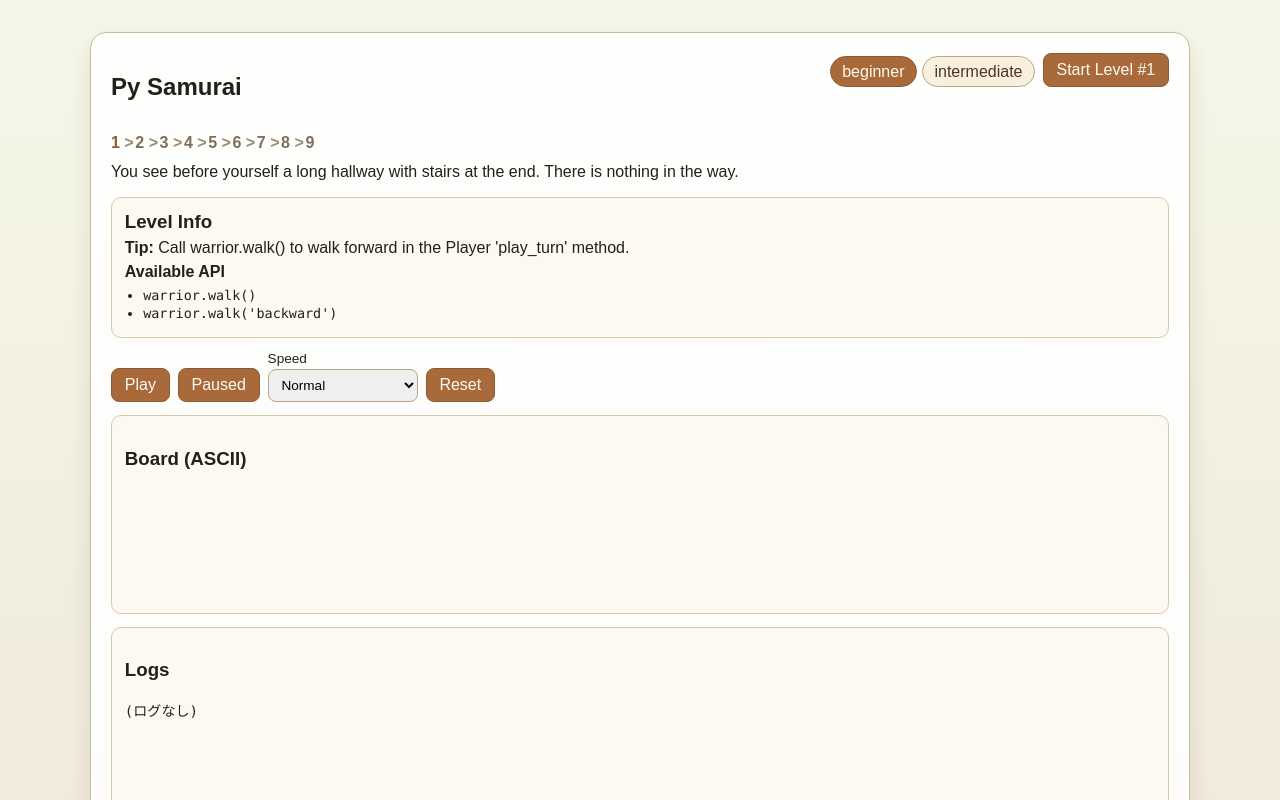
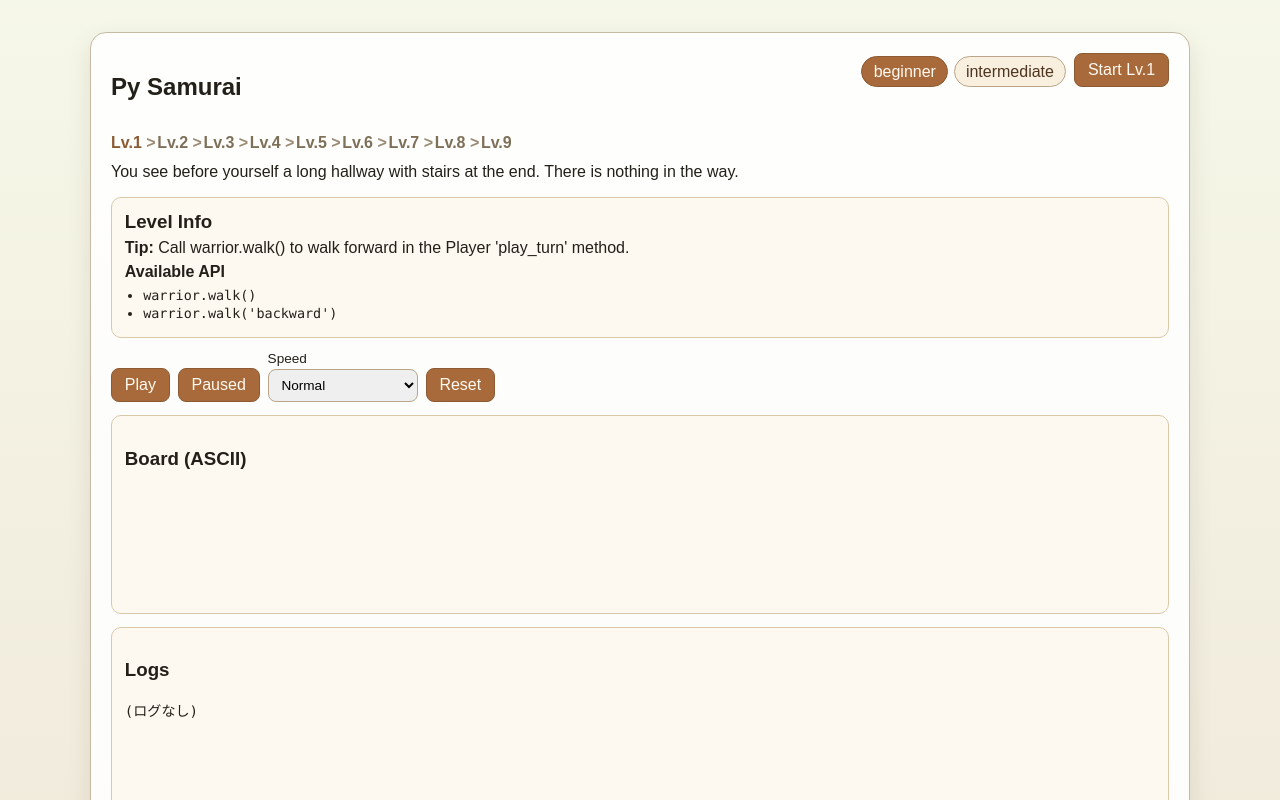
Before and after one commit to unagi/code-py-samurai, a React (Vite) app: page / in a window 1280 px wide. Shown: the top 800 px of the page. Built offline with nearby package versions, Linux system fonts and the light colour scheme.

Commit message:
fix(web): label level progress entries with Lv prefix
Reason: make progress indicators clearly recognizable as levels.

Impact: updates progress bar and start button text to use Lv.N format.

Breaking change: none

```diff
--- a/src/web/App.tsx
+++ b/src/web/App.tsx
@@ -273,7 +273,7 @@ export default function App() {
                 </button>
               ))}
             </div>
-            <button onClick={startLevel}>Start Level #{levelNumber}</button>
+            <button onClick={startLevel}>Start Lv.{levelNumber}</button>
           </div>
         </header>
         <nav className="level-progress" aria-label="Level Progress">
@@ -282,7 +282,7 @@ export default function App() {
               key={step}
               className={step === levelNumber ? "progress-step active" : "progress-step"}
             >
-              {step}
+              Lv.{step}
               {index < levelSteps.length - 1 ? <span className="progress-arrow">{" > "}</span> : null}
             </span>
           ))}
```
